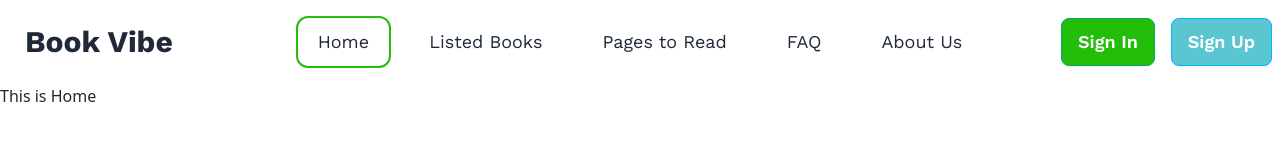
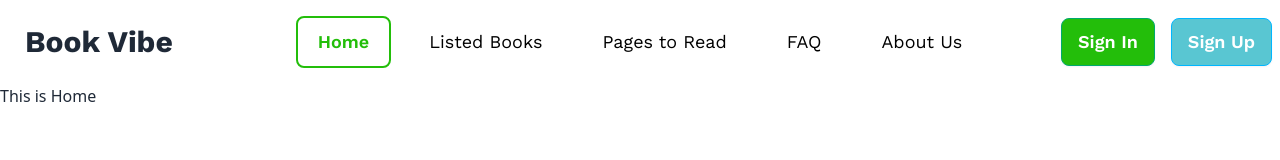
Before and after one commit to mosfiqurRahmanJsd/b9a8-book-review, a React (Vite) app: page / in a window 1280 px wide. Shown: the top 160 px of the page. Built offline with nearby package versions, Linux system fonts and the light colour scheme; a web font is replaced by a local one.

Commit message:
active navlink style added

```diff
--- /dev/null
+++ b/src/components/Header/Header.css
@@ -0,0 +1,6 @@
+/* .active {
+    border: 2px solid #23BE0A;
+    border-radius: 8px;
+    color: #23BE0A;
+    background-color: red;
+} */
--- a/src/components/Header/Header.jsx
+++ b/src/components/Header/Header.jsx
@@ -1,6 +1,8 @@
 import { NavLink } from "react-router-dom";
+import './Header.css'
 
 const Header = () => {
+
     return (
         <div className="navbar container md:mx-auto work-sans-font">
             <div className="navbar-start">
@@ -23,52 +25,80 @@ const Header = () => {
             </div>
             <div className="navbar-center hidden lg:flex">
                 <ul className="menu menu-horizontal px-1 text-[18px]">
+
                     <li className="mx-2">
                         <NavLink
                             to='/'
-                            className={({ isActive }) =>
-                                isActive ? 'border-2  border-[#23BE0A] focus:bg-white px-5 py-[14px] rounded-xl' : 'border-2 border-white px-5 py-[14px]  rounded-xl hover:bg-[#23BE0A]'
-                            }>
-                            Home
-                        </NavLink>
+                            style={({ isActive }) => ({
+                                backgroundColor: isActive ? 'white' : 'transparent',
+                                color: isActive ? '#23BE0A' : 'black',
+                                fontWeight: isActive ? '600' : '400',
+                                border: isActive ? '2px solid #23BE0A' : '2px solid white',
+                                borderRadius: isActive ? '8px' : '8px',
+                                padding: isActive ? '14px 20px' : '14px 20px'
+
+                            })}
+                        > Home </NavLink>
                     </li>
                     <li className="mx-2">
                         <NavLink
                             to='listedBook'
-                            className={({ isActive }) =>
-                                isActive ? 'border-2 border-[#23BE0A] focus:bg-white px-5 py-[14px] rounded-xl' : 'border-2 border-white px-5 py-[14px]  rounded-xl hover:bg-[#23BE0A]'
-                            }>
-                            Listed Books
-                        </NavLink>
+                            style={({ isActive }) => ({
+                                backgroundColor: isActive ? 'white' : 'transparent',
+                                color: isActive ? '#23BE0A' : 'black',
+                                fontWeight: isActive ? '600' : '400',
+                                border: isActive ? '2px solid #23BE0A' : '2px solid white',
+                                borderRadius: isActive ? '8px' : '8px',
+                                padding: isActive ? '14px 20px' : '14px 20px'
+
+                            })}
+
+                        > Listed Books </NavLink>
                     </li>
                     <li className="mx-2">
                         <NavLink
                             to='pagesToRead'
-                            className={({ isActive }) =>
-                                isActive ? 'border-2 border-[#23BE0A] focus:bg-white px-5 py-[14px] rounded-xl' : 'border-2 border-white px-5 py-[14px]  rounded-xl hover:bg-[#23BE0A]'
-                            }>
-                            Pages to Read
-                        </NavLink>
+                            style={({ isActive }) => ({
+                                backgroundColor: isActive ? 'white' : 'transparent',
+                                color: isActive ? '#23BE0A' : 'black',
+                                fontWeight: isActive ? '600' : '400',
+                                border: isActive ? '2px solid #23BE0A' : '2px solid white',
+                                borderRadius: isActive ? '8px' : '8px',
+                                padding: isActive ? '14px 20px' : '14px 20px'
+
+                            })}
+
+                        > Pages to Read </NavLink>
                     </li>
                     <li className="mx-2">
                         <NavLink
                             to='faq'
-                            className={({ isActive }) =>
-                                isActive ? 'border-2 border-[#23BE0A] focus:bg-white px-5 py-[14px] rounded-xl' : 'border-2 border-white px-5 py-[14px]  rounded-xl hover:bg-[#23BE0A]'
-                            }>
-                            FAQ
-                        </NavLink>
+                            style={({ isActive }) => ({
+                                backgroundColor: isActive ? 'white' : 'transparent',
+                                color: isActive ? '#23BE0A' : 'black',
+                                fontWeight: isActive ? '600' : '400',
+                                border: isActive ? '2px solid #23BE0A' : '2px solid white',
+                                borderRadius: isActive ? '8px' : '8px',
+                                padding: isActive ? '14px 20px' : '14px 20px'
+
+                            })}
+                        > FAQ </NavLink>
                     </li>
                     <li className="mx-2">
                         <NavLink
                             to='aboutUs'
-                            className={({ isActive }) =>
-                                isActive ? 'border-2 border-[#23BE0A] focus:bg-white px-5 py-[14px] rounded-xl' : 'border-2 border-white px-5 py-[14px]  rounded-xl hover:bg-[#23BE0A]'
-                            }>
-                            About Us
-                        </NavLink>
+                            style={({ isActive }) => ({
+                                backgroundColor: isActive ? 'white' : 'transparent',
+                                color: isActive ? '#23BE0A' : 'black',
+                                fontWeight: isActive ? '600' : '400',
+                                border: isActive ? '2px solid #23BE0A' : '2px solid white',
+                                borderRadius: isActive ? '8px' : '8px',
+                                padding: isActive ? '14px 20px' : '14px 20px'
+
+                            })}
+
+                        > About Us </NavLink>
                     </li>
-
 
 
 
```
